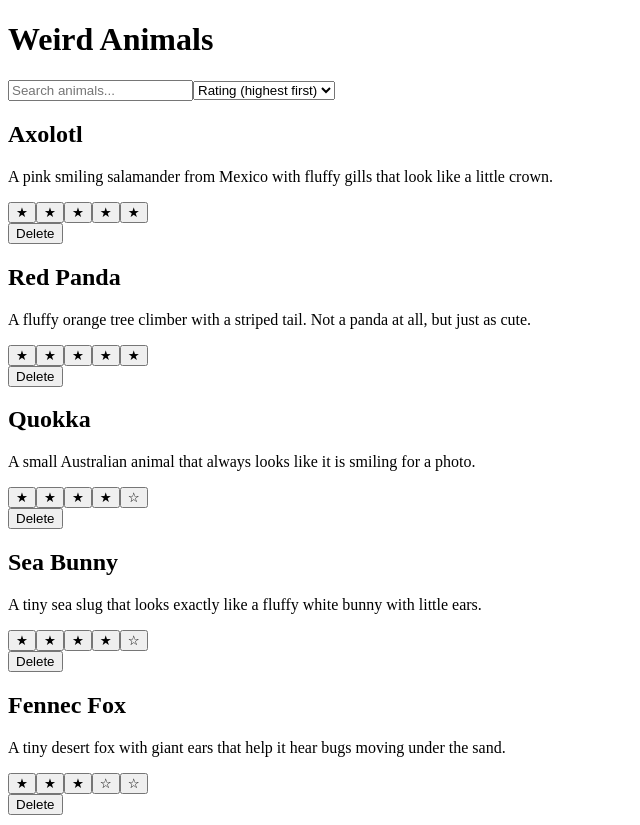
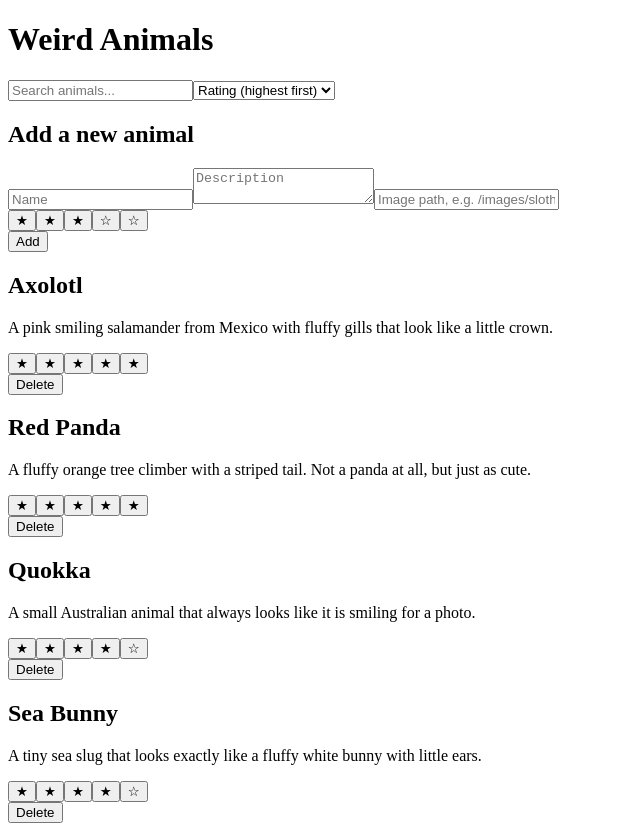
Before and after one commit to jakowczukalicja/react-animal-collection, a React (Vite) app: page / in a window 1280 px wide. Shown: the top 825 px of the page, without its empty margins (0-640 px from the left). Built offline with nearby package versions, Linux system fonts and the light colour scheme.

Commit message:
Add animal form

```diff
--- a/src/App.jsx
+++ b/src/App.jsx
@@ -2,6 +2,7 @@ import { useState } from 'react'
 import './App.css'
 import animalsData from './data/animals.json'
 import AnimalCard from './components/AnimalCard'
+import AddAnimalForm from './components/AddAnimalForm'
 
 function App() {
   const [animals, setAnimals] = useState(animalsData)
@@ -10,6 +11,10 @@ function App() {
 
   function handleDelete(id) {
     setAnimals(animals.filter((animal) => animal.id !== id))
+  }
+
+  function handleAdd(newAnimal) {
+    setAnimals([...animals, { ...newAnimal, id: Date.now() }])
   }
 
   function handleRatingChange(id, newRating) {
@@ -48,6 +53,7 @@ function App() {
         <option value="rating-low">Rating (lowest first)</option>
         <option value="name">Name (A–Z)</option>
       </select>
+      <AddAnimalForm onAdd={handleAdd} />
       <div className="animal-list">
         {sortedAnimals.map((animal) => (
           <AnimalCard
--- /dev/null
+++ b/src/components/AddAnimalForm.jsx
@@ -0,0 +1,57 @@
+import { useState } from 'react'
+import StarRating from './StarRating'
+
+function AddAnimalForm({ onAdd }) {
+  const [name, setName] = useState('')
+  const [description, setDescription] = useState('')
+  const [image, setImage] = useState('')
+  const [rating, setRating] = useState(3)
+
+  function handleSubmit(event) {
+    event.preventDefault()
+
+    if (name.trim() === '') {
+      return
+    }
+
+    onAdd({ name, description, image, rating })
+
+    setName('')
+    setDescription('')
+    setImage('')
+    setRating(3)
+  }
+
+  return (
+    <form className="add-form" onSubmit={handleSubmit}>
+      <h2>Add a new animal</h2>
+
+      <input
+        type="text"
+        placeholder="Name"
+        value={name}
+        onChange={(event) => setName(event.target.value)}
+        required
+      />
+
+      <textarea
+        placeholder="Description"
+        value={description}
+        onChange={(event) => setDescription(event.target.value)}
+      />
+
+      <input
+        type="text"
+        placeholder="Image path, e.g. /images/sloth.jpg"
+        value={image}
+        onChange={(event) => setImage(event.target.value)}
+      />
+
+      <StarRating rating={rating} onChange={setRating} />
+
+      <button type="submit">Add</button>
+    </form>
+  )
+}
+
+export default AddAnimalForm
--- a/src/components/StarRating.jsx
+++ b/src/components/StarRating.jsx
@@ -6,6 +6,7 @@ function StarRating({ rating, onChange }) {
       {stars.map((star) => (
         <button
           key={star}
+          type="button"
           className="star"
           onClick={() => onChange(star)}
           aria-label={`Rate ${star} out of 5`}
```
